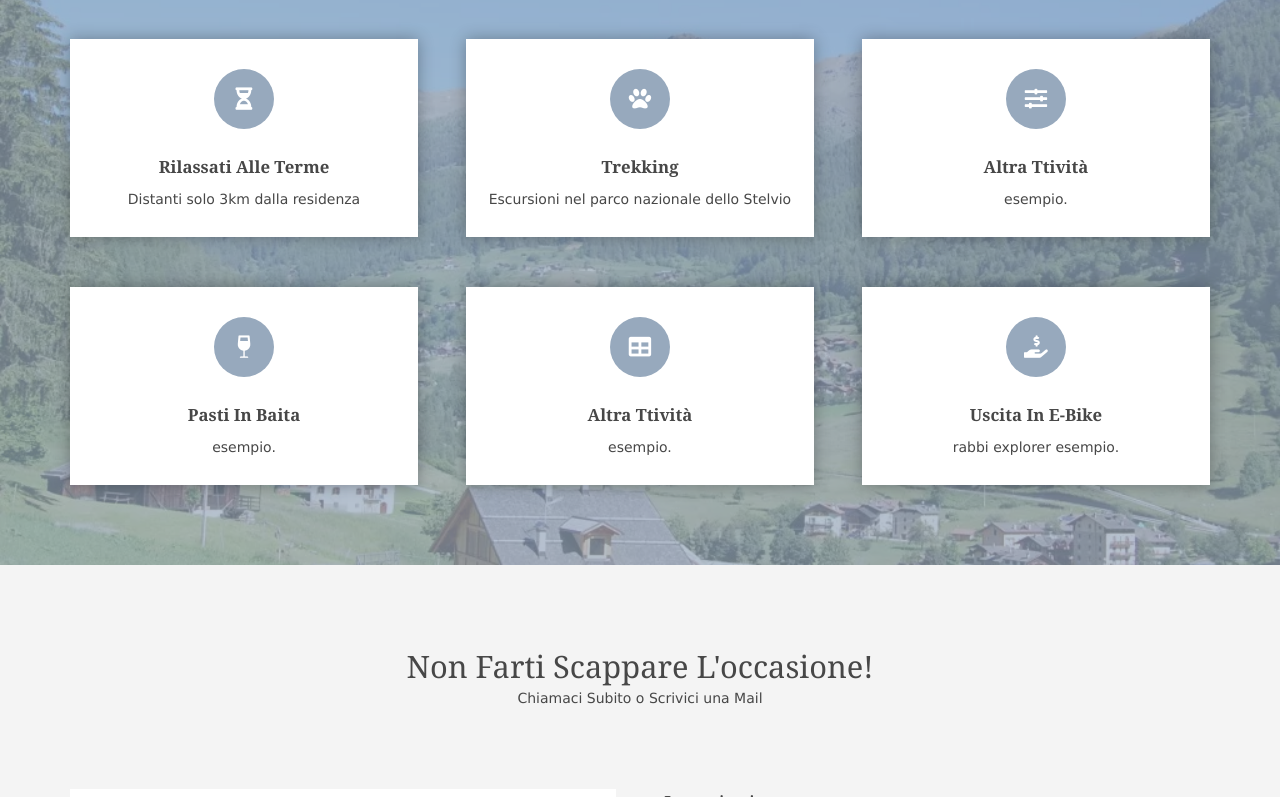
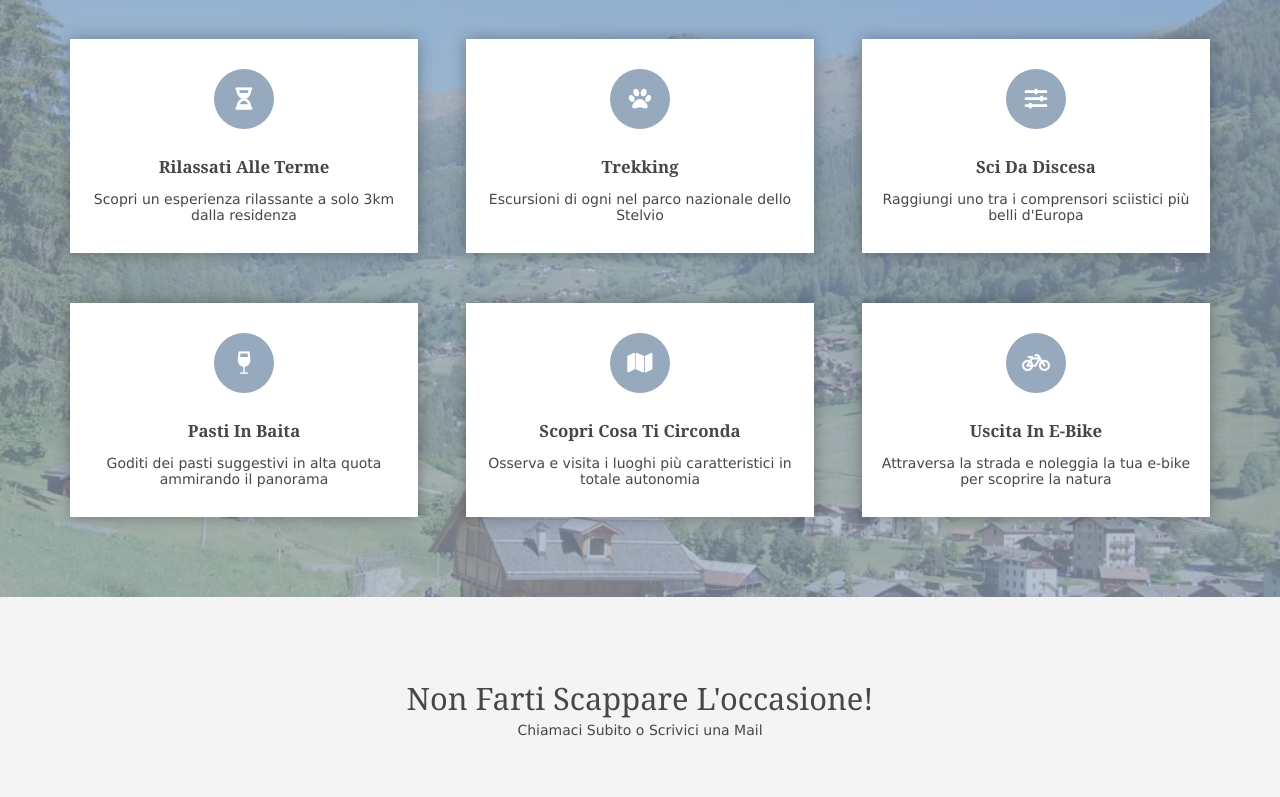
Before and after one commit to simo-hue/B-B-WebSite, a plain HTML site: page index.html in a window 1280 px wide. Shown: the part 1548-2345 px from the top of the page. Drawn offline with Linux system fonts and the light colour scheme.

Commit message:
pagina principlae

```diff
--- a/index.html
+++ b/index.html
@@ -5,6 +5,7 @@
 <meta charset="utf-8">
 <meta name="viewport" content="width=device-width, initial-scale=1.0, maximum-scale=1.0, user-scalable=no">
 <link href="layout/styles/layout.css" rel="stylesheet" type="text/css" media="all">
+
 </head>
 <body id="top">
 <div class="wrapper row1">
@@ -35,7 +36,7 @@
             <li><a class="drop" href="#">Struttura</a>
               <ul>
                 <li><a href="#">Prezzi</a></li>
-                <li><a href="#">Foto</a></li>
+                <li><a href="pages/gallery.html">Galleria</a></li>
               </ul>
             </li>
           </ul>
@@ -114,37 +115,37 @@
       <li class="one_third">
         <article><a href="#"><i class="fas fa-hourglass-half"></i></a>
           <h6 class="heading">Rilassati alle Terme</h6>
-          <p>Distanti solo 3km dalla residenza</p>
+          <p>Scopri un esperienza rilassante a solo 3km dalla residenza</p>
         </article>
       </li>
       <li class="one_third">
         <article><a href="#"><i class="fas fa-paw"></i></a>
           <h6 class="heading">Trekking</h6>
-          <p>Escursioni nel parco nazionale dello Stelvio</p>
+          <p>Escursioni di ogni nel parco nazionale dello Stelvio</p>
         </article>
       </li>
       <li class="one_third">
         <article><a href="#"><i class="fas fa-sliders-h"></i></a>
-          <h6 class="heading">Altra ttività</h6>
-          <p>esempio.</p>
+          <h6 class="heading">Sci Da Discesa</h6>
+          <p>Raggiungi uno tra i comprensori sciistici più belli d'Europa</p>
         </article>
       </li>
       <li class="one_third">
         <article><a href="#"><i class="fas fa-wine-glass"></i></a>
           <h6 class="heading">Pasti in Baita</h6>
-          <p>esempio.</p>
+          <p>Goditi dei pasti suggestivi in alta quota ammirando il panorama</p>
         </article>
       </li>
       <li class="one_third">
-        <article><a href="#"><i class="fas fa-table"></i></a>
-          <h6 class="heading">Altra ttività</h6>
-          <p>esempio.</p>
+        <article><a href="#"><i class="fas fa-map"></i></a>
+          <h6 class="heading">Scopri Cosa Ti Circonda</h6>
+          <p>Osserva e visita i luoghi più caratteristici in totale autonomia</p>
         </article>
       </li>
       <li class="one_third">
-        <article><a href="#"><i class="fas fa-hand-holding-usd"></i></a>
+        <article><a href="#"><i class="fas fa-bicycle"></i></a>
           <h6 class="heading">Uscita in E-Bike</h6>
-          <p>rabbi explorer esempio.</p>
+          <p>Attraversa la strada e noleggia la tua e-bike per scoprire la natura</p>
         </article>
       </li>
     </ul>
--- a/layout/scripts/jquery.backtodown.js
+++ b/layout/scripts/jquery.backtodown.js
@@ -1,3 +1,4 @@
+
 jQuery("#backtodown").click(function () {
     jQuery("body,html").animate({
         scrollDown: 0
```
